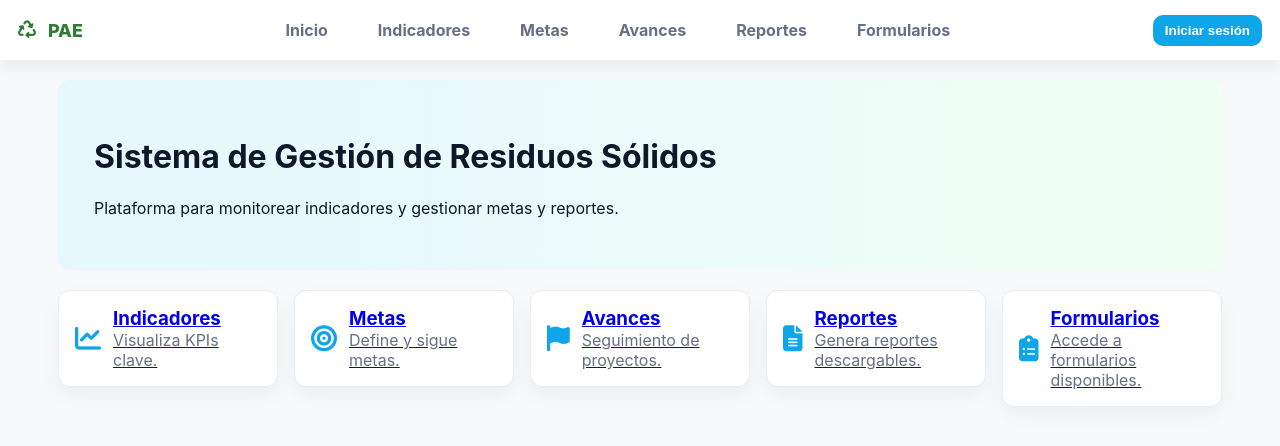
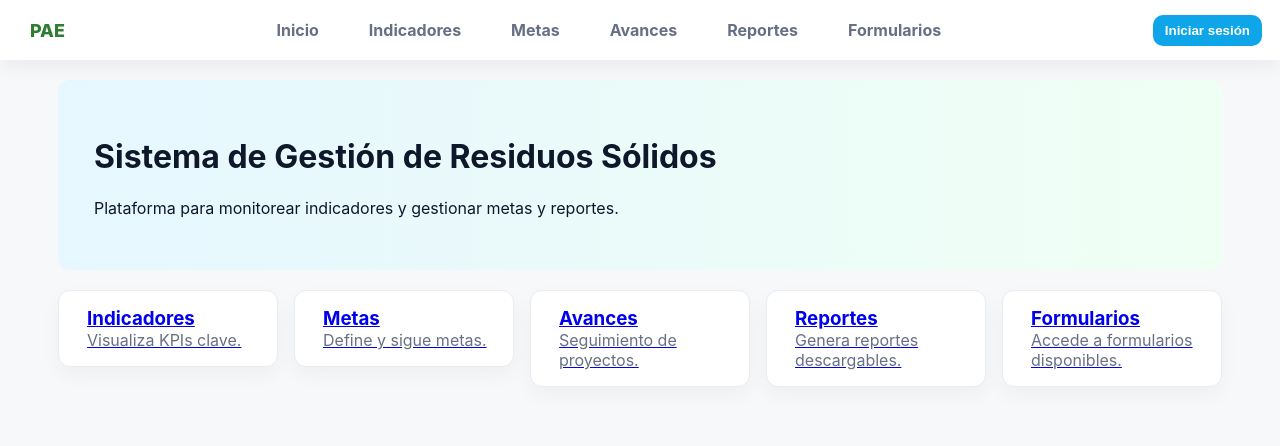
Before and after one commit to Carlostavo/residuos-app, a Next.js app: page / in a window 1280 px wide. Shown: the top 446 px of the page. Built offline with nearby package versions, Linux system fonts and the light colour scheme; no server answers.

Commit message:
Update _app.js

```diff
--- a/pages/_app.js
+++ b/pages/_app.js
@@ -1,19 +1,18 @@
-import '../public/styles.css';
-import Head from 'next/head';
-import { AuthProvider } from '../context/AuthContext';
-import { useState } from 'react';
+// pages/_app.js
+import '../public/styles.css'
+import Head from 'next/head'
+import { AuthProvider } from '../context/AuthContext'
+import { useState } from 'react'
 
 export default function App({ Component, pageProps }) {
-  const [editable, setEditable] = useState(false);
-  function onToggleEdit(){ setEditable(e=>!e); localStorage.setItem('pae_edit_mode', (!editable).toString()); window.dispatchEvent(new Event('storage')); }
-  return <>
-    <Head>
-      <meta name="viewport" content="width=device-width, initial-scale=1" />
-      <link rel="stylesheet" href="https://cdnjs.cloudflare.com/ajax/libs/font-awesome/6.5.3/css/all.min.css"/>
-      <title>PAE - Plataforma</title>
-    </Head>
+  const [editable, setEditable] = useState(false)
+
+  return (
     <AuthProvider>
-      <Component {...pageProps} editable={editable} onToggleEdit={onToggleEdit} />
+      <Head>
+        <meta name="viewport" content="width=device-width, initial-scale=1" />
+      </Head>
+      <Component {...pageProps} editable={editable} setEditable={setEditable} />
     </AuthProvider>
-  </>;
+  )
 }
```
